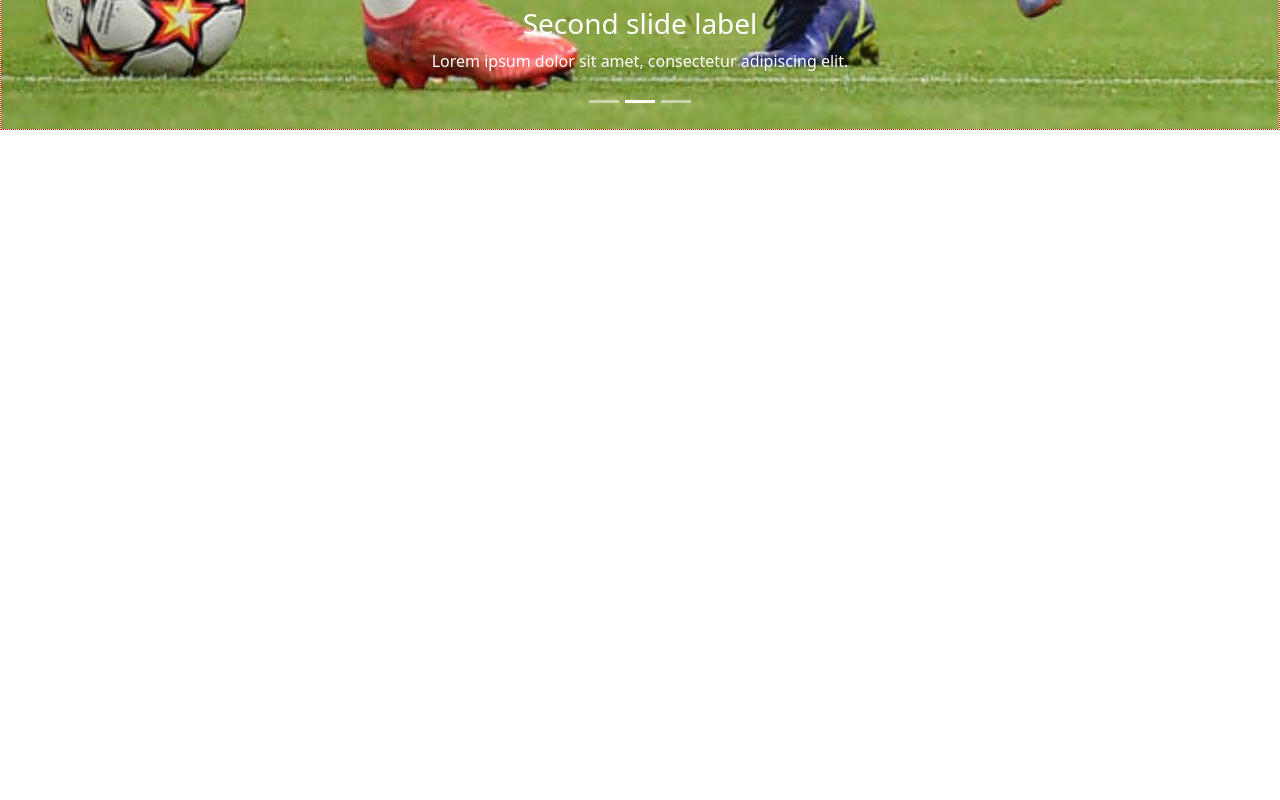
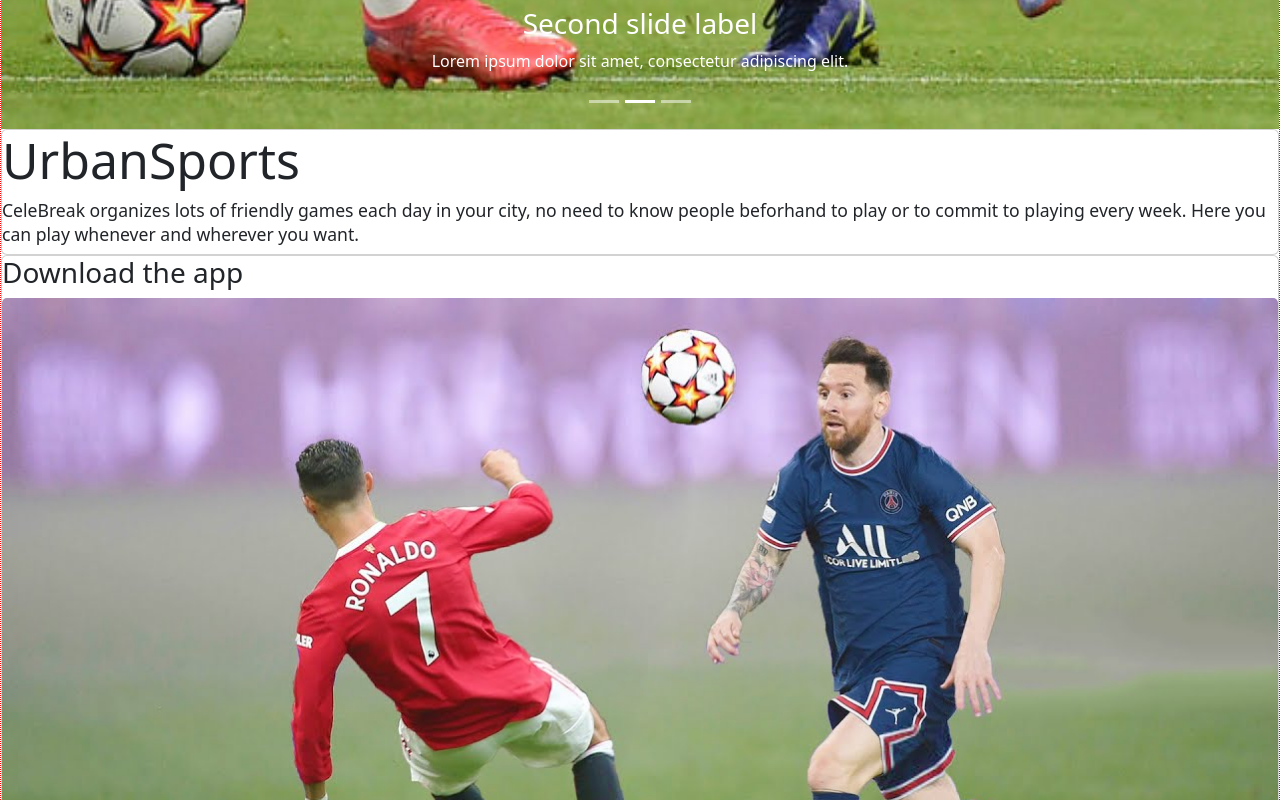
Before and after one commit to victor90braz/urbangames, a React (Create React App) app: page / in a window 1280 px wide. Shown: the part 2060-2860 px from the top of the page. Before the commit the page ends 2190 px from the top, so only its background shows below. Built offline with nearby package versions, Linux system fonts and the light colour scheme.

Commit message:
Added Assets to export functions

```diff
--- a/package.json
+++ b/package.json
@@ -55,7 +55,8 @@
     "eslint-plugin-react": "^7.31.8",
     "eslint-plugin-react-hooks": "^4.6.0",
     "jest": "^27.5.1",
-    "prettier": "^2.7.1"
+    "prettier": "^2.7.1",
+    "vitest": "^0.23.4"
   },
   "jest": {
     "collectCoverageFrom": [
--- a/src/components/VideoPlayer/VideoPlayer.js
+++ b/src/components/VideoPlayer/VideoPlayer.js
@@ -1,4 +1,4 @@
-import videoSRC from "../../assets/assets";
+import videoSRC from "./VideoPlayerAssets";
 import VideoPlayerStyle from "./VideoPlayerStyle";
 
 function VideoPlayer() {
--- a/src/assets/assets.js
+++ b/src/components/VideoPlayer/VideoPlayerAssets.js
@@ -1,4 +1,6 @@
 const videoSRC =
   "https://v16-webapp.tiktok.com/db22354862f9c6a1bea1ea2ba207714c/632b23a4/video/tos/useast2a/tos-useast2a-ve-0068c004/0445f215c08b4deb980cd38c745b4f1c/?a=1988&ch=0&cr=0&dr=0&lr=tiktok_m&cd=0%7C0%7C1%7C0&cv=1&br=5978&bt=2989&cs=0&ds=3&ft=eXd.6HQqMyq8Z77Bshe2Nuywyl7Gb&mime_type=video_mp4&qs=0&rc=M2UzOGc0OGY3ODRmOzQ8ZkBpM2xvNDU6ZmVzZTMzNzczM0A2NDQwX2BiXjIxLzY1LV8vYSNrMS9pcjRnY3BgLS1kMTZzcw%3D%3D&l=20220921134448010223077154130D3EBB&btag=80000";
 
-export default videoSRC;
+export default {
+  videoSRC,
+};
--- a/src/pages/HomePage/HomePage.js
+++ b/src/pages/HomePage/HomePage.js
@@ -1,7 +1,13 @@
+import React, { useState } from "react";
+import "bootstrap/dist/css/bootstrap.min.css";
+import HomePageStyle from "./HomePageStyle";
 import Slides from "../../components/Slides/Slides";
-import HomePageStyle from "./HomePageStyle";
+import { AssetsCard, AssetsCardTitle } from "./HomePageAssets";
 
 function HomePage() {
+  const [containerTitle] = useState(AssetsCardTitle);
+  const [card] = useState(AssetsCard);
+
   return (
     <HomePageStyle>
       <div className="container-image">
@@ -13,7 +19,24 @@
           </button>
         </div>
       </div>
+
       <Slides />
+
+      <div className="card">
+        <h2 className="card-title">{containerTitle.title}</h2>
+        <p className="card-title">{containerTitle.text}</p>
+      </div>
+
+      {card.map((item) => (
+        <div className="card" key={item}>
+          <h3 className="card-title">{item.title}</h3>
+          <img className="card-img-top" src={item.image} alt="Card cap" />
+        </div>
+      ))}
+
+      <button type="button" disabled>
+        Download and play
+      </button>
     </HomePageStyle>
   );
 }
--- /dev/null
+++ b/src/pages/HomePage/HomePageAssets.js
@@ -0,0 +1,20 @@
+export const AssetsCardTitle = {
+  title: "UrbanSports",
+  text: "CeleBreak organizes lots of friendly games each day in your city, no need to know people beforhand to play or to commit to playing every week. Here you can play whenever and wherever you want.",
+};
+
+export const AssetsCard = [
+  {
+    title: "Download the app",
+    image: "../images/messi.jpg",
+  },
+  {
+    title: "Choose a game",
+    image: "../images/messi.jpg",
+  },
+
+  {
+    title: "Play!",
+    image: "../images/messi.jpg",
+  },
+];
--- a/src/pages/HomePage/HomePageStyle.js
+++ b/src/pages/HomePage/HomePageStyle.js
@@ -31,6 +31,20 @@
     font-weight: bold;
     color: black;
   }
+
+  .card {
+    h5 {
+      font-family: KoHo, sans-serif;
+      line-height: 1.5rem;
+      font-weight: 700 !important;
+      font-size: 2.25rem !important;
+      line-height: 2.5rem !important;
+    }
+    p {
+      font-size: 1.1rem !important;
+      line-height: 1.5rem !important;
+    }
+  }
 `;
 
 export default HomePageStyle;
```
Also changed, not shown: 1 other file (tests, documents, lock files or other folders).
